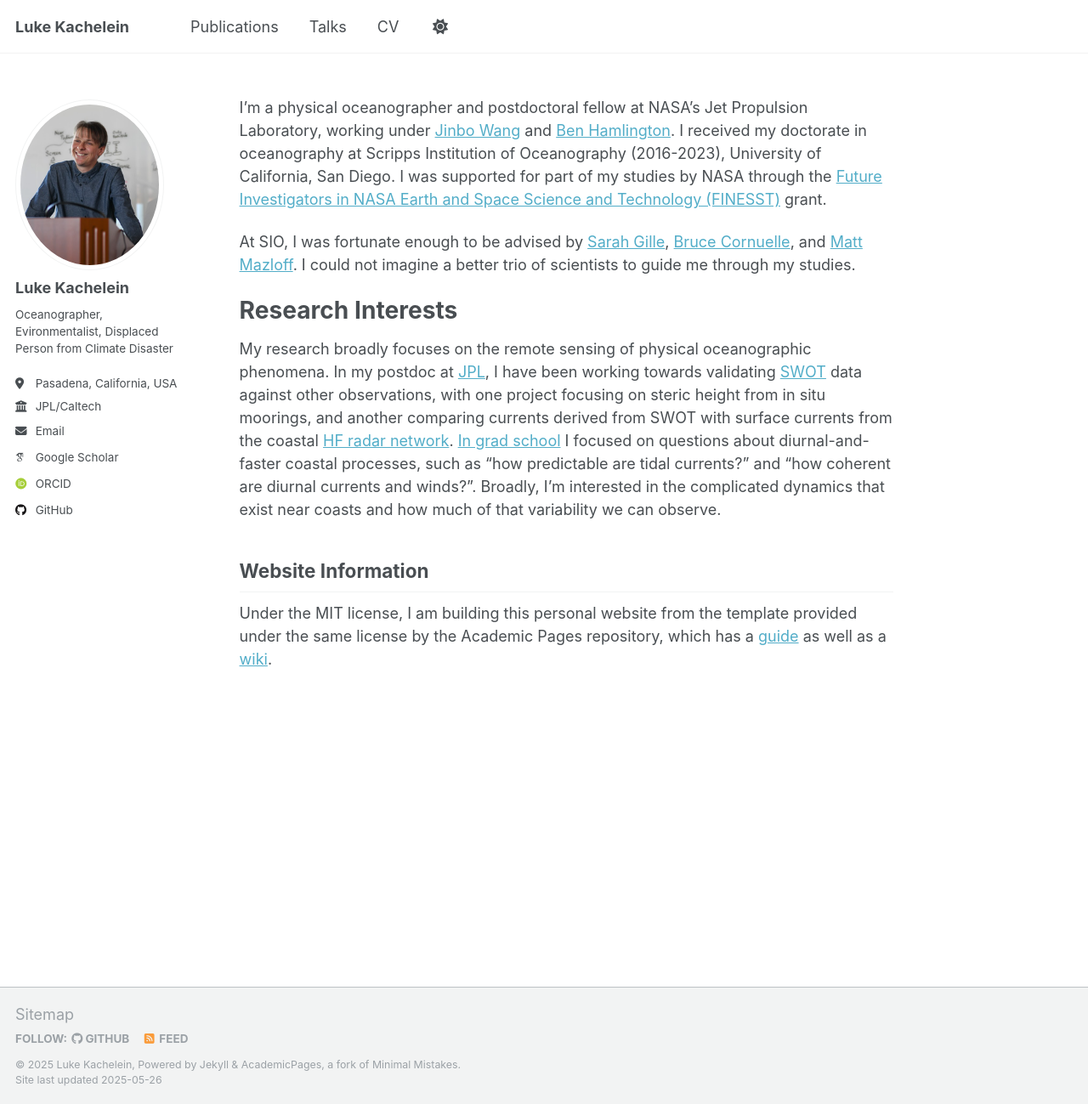
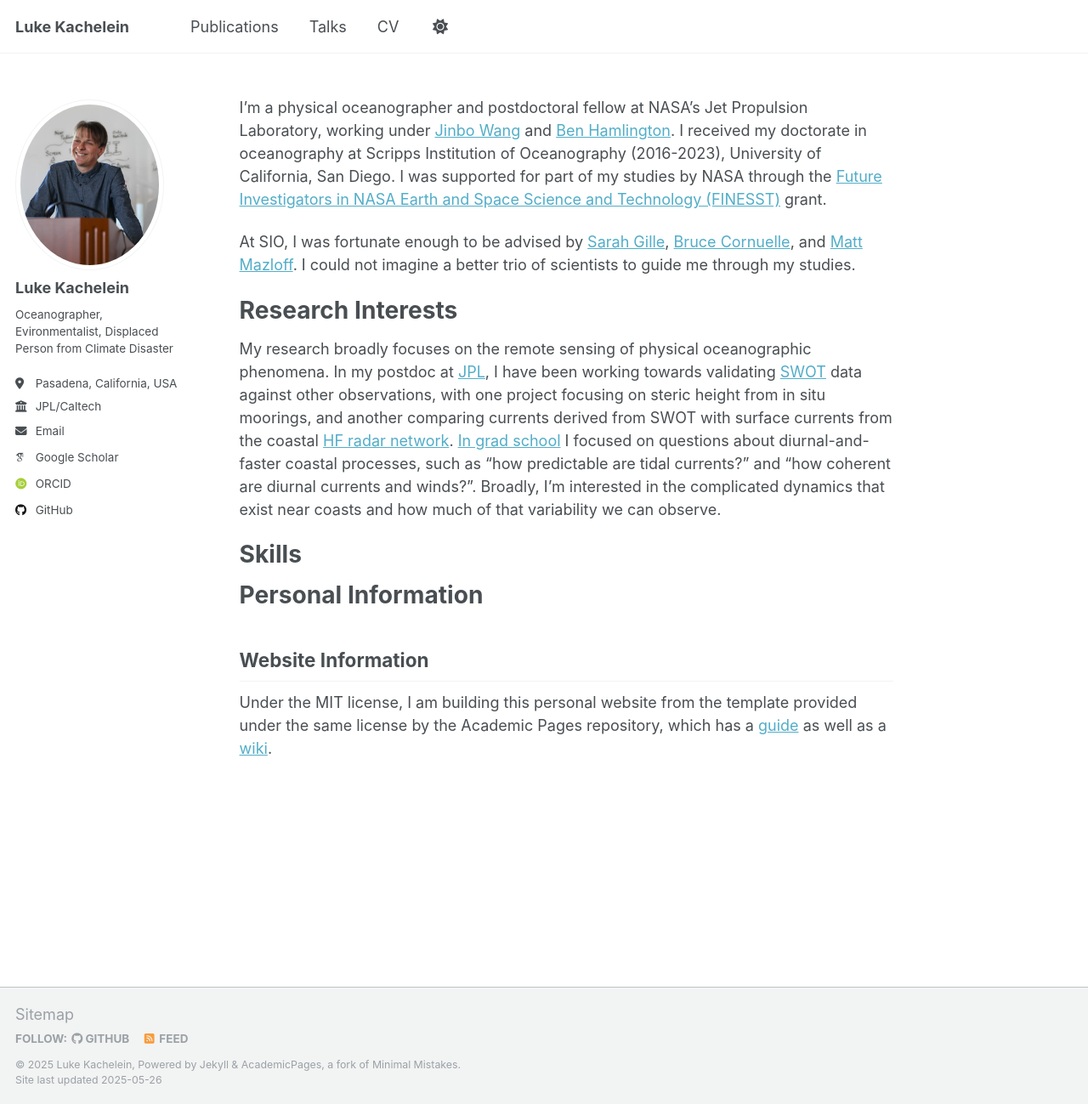
Before and after one commit to lkach/lkach.github.io, a Jekyll site: the page built from _pages/about.md, in a window 1280 px wide and 1299 px high. Shown: the whole window at 85% size. Built offline with Jekyll 4.4.1, drawn with Linux system fonts in a browser that asks for light colours; some web fonts are replaced.

Commit message:
Update about.md

```diff
--- a/_pages/about.md
+++ b/_pages/about.md
@@ -19,7 +19,13 @@ Research Interests
 ======
 My research broadly focuses on the remote sensing of physical oceanographic phenomena. In my postdoc at [JPL](https://www.jpl.nasa.gov/), I have been working towards validating [SWOT](https://swot.jpl.nasa.gov/) data against other observations, with one project focusing on steric height from in situ moorings, and another comparing currents derived from SWOT with surface currents from the coastal [HF radar network](https://cordc.ucsd.edu/projects/hfrnet/). [In grad school](https://escholarship.org/uc/item/3q94p7xw) I focused on questions about diurnal-and-faster coastal processes, such as “how predictable are tidal currents?” and “how coherent are diurnal currents and winds?”. Broadly, I’m interested in the complicated dynamics that exist near coasts and how much of that variability we can observe.
 
+Skills
+=====
 
+
+
+Personal Information
+=====
 
 
 Website Information
```
